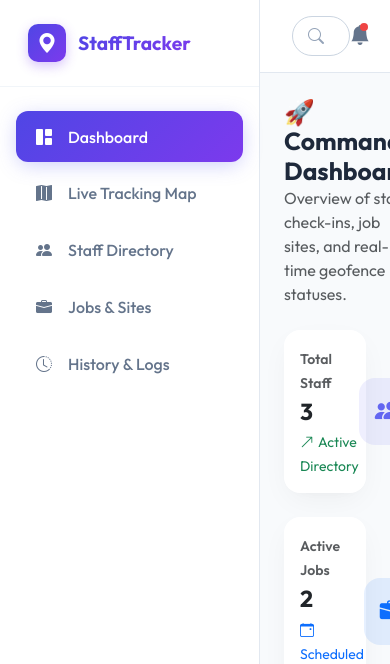
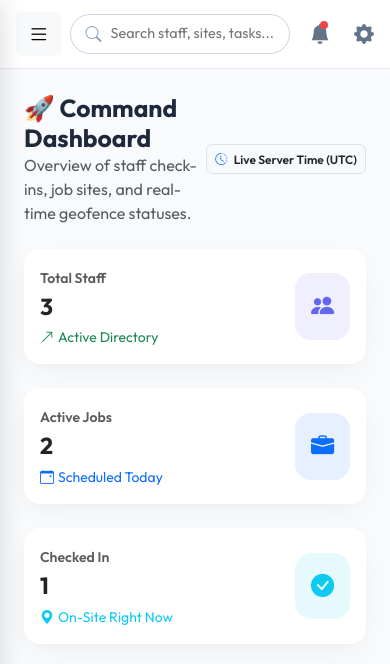
Before and after one commit to bigyan1sybazzar-debug/staff-managment, a Django app: page / in a window 390 px wide; the page is wider, and only the part inside the window is pictured. Shown: the top 664 px of that part. Run offline with Django 5.2, Linux system fonts and the light colour scheme; a user stored in the database is signed in; data comes from the database, SQL or seed files in the repository; grey boxes are pictures that could not be loaded.

Commit message:
design: make admin sidebar and navbar fully responsive on mobile/tablets

```diff
--- a/templates/base.html
+++ b/templates/base.html
@@ -278,12 +278,46 @@
             color: #64748b;
             font-size: 0.9rem;
         }
+
+        /* Responsive Sidebar Drawer */
+        @media (max-width: 991.98px) {
+            .sidebar {
+                transform: translateX(-100%);
+                z-index: 1050;
+                box-shadow: 0 0 25px rgba(0,0,0,0.15);
+            }
+            .sidebar.show {
+                transform: translateX(0);
+            }
+            .main-wrapper {
+                margin-left: 0 !important;
+            }
+            .top-navbar {
+                padding: 0.75rem 1rem;
+            }
+            .sidebar-overlay {
+                display: none;
+                position: fixed;
+                inset: 0;
+                background: rgba(0,0,0,0.4);
+                z-index: 1040;
+            }
+            .sidebar-overlay.show {
+                display: block;
+            }
+            .navbar-search {
+                max-width: 220px;
+            }
+        }
     </style>
     {% block extra_css %}{% endblock %}
 </head>
 <body>
 
     {% if user.is_authenticated %}
+    <!-- Sidebar Overlay -->
+    <div class="sidebar-overlay" id="sidebarOverlay"></div>
+
     <!-- Sidebar -->
     <div class="sidebar">
         <div class="sidebar-brand">
@@ -352,9 +386,14 @@
         {% if user.is_authenticated %}
         <!-- Top Navbar -->
         <div class="top-navbar">
-            <div class="navbar-search">
-                <i class="bi bi-search"></i>
-                <input type="text" placeholder="Search staff, sites, tasks...">
+            <div class="d-flex align-items-center flex-grow-1">
+                <button class="btn btn-light border-0 d-lg-none me-2" id="sidebarToggle" type="button">
+                    <i class="bi bi-list fs-4"></i>
+                </button>
+                <div class="navbar-search">
+                    <i class="bi bi-search"></i>
+                    <input type="text" placeholder="Search staff, sites, tasks...">
+                </div>
             </div>
 
             <div class="navbar-actions">
@@ -395,5 +434,22 @@
     <script src="https://unpkg.com/leaflet@1.9.4/dist/leaflet.js" integrity="sha256-20nQCchB9co0qIjJZRGuk2/Z9VM+kNiyxNV1lvTlZBo=" crossorigin=""></script>
 
     {% block extra_js %}{% endblock %}
+
+    <script>
+        document.addEventListener('DOMContentLoaded', function() {
+            var toggleBtn = document.getElementById('sidebarToggle');
+            var sidebar = document.querySelector('.sidebar');
+            var overlay = document.getElementById('sidebarOverlay');
+
+            if (toggleBtn && sidebar && overlay) {
+                function toggleSidebar() {
+                    sidebar.classList.toggle('show');
+                    overlay.classList.toggle('show');
+                }
+                toggleBtn.addEventListener('click', toggleSidebar);
+                overlay.addEventListener('click', toggleSidebar);
+            }
+        });
+    </script>
 </body>
 </html>
```
